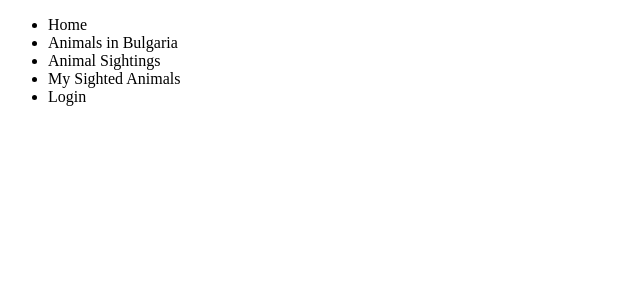
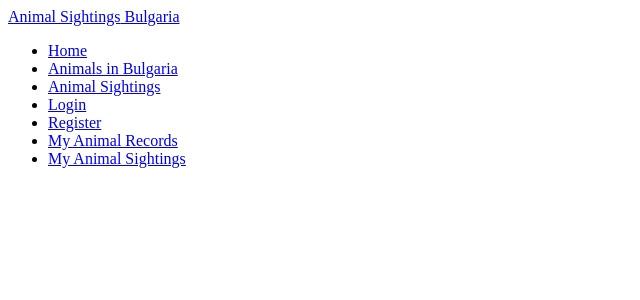
Before and after one commit to VeselinaSidova/Animal-Sightings-in-Bulgaria-SPA, a React (Create React App) app in the folder animal-sightings/: page / in a window 1280 px wide. Shown: the top 300 px of the page, without its empty margins (0-640 px from the left). Built offline with nearby package versions, Linux system fonts and the light colour scheme.

Commit message:
re-created app

```diff
--- a/animal-sightings/package.json
+++ b/animal-sightings/package.json
@@ -8,7 +8,6 @@
     "@testing-library/user-event": "^13.5.0",
     "react": "^18.2.0",
     "react-dom": "^18.2.0",
-    "react-router-dom": "^6.9.0",
     "react-scripts": "5.0.1",
     "web-vitals": "^2.1.4"
   },
--- a/animal-sightings/public/index.html
+++ b/animal-sightings/public/index.html
@@ -2,7 +2,7 @@
 <html lang="en">
   <head>
     <meta charset="utf-8" />
-    <link rel="icon" href="%PUBLIC_URL%/favicon.png" />
+    <link rel="icon" href="%PUBLIC_URL%/favicon.ico" />
     <meta name="viewport" content="width=device-width, initial-scale=1" />
     <meta name="theme-color" content="#000000" />
     <meta
@@ -24,7 +24,7 @@
       work correctly both with client-side routing and a non-root public URL.
       Learn how to configure a non-root public URL by running `npm run build`.
     -->
-    <title>Animal Sightings Bulgaria</title>
+    <title>React App</title>
   </head>
   <body>
     <noscript>You need to enable JavaScript to run this app.</noscript>
--- a/animal-sightings/src/App.js
+++ b/animal-sightings/src/App.js
@@ -1,21 +1,9 @@
-import { Footer } from "./components/Footer/Footer";
 import { Header } from "./components/Header/Header";
-import { Home } from "./components/Home/Home";
-
-import { Routes, Route } from 'react-router-dom';
 
 function App() {
   return (
     <div className="App">
-      <Header />
-
-      {/* <main id="main-content">
-        <Routes>
-          <Route path='/' element={<Home />} />
-        </Routes>
-      </main>
-
-      <Footer /> */}
+        <Header />
     </div>
   );
 }
--- a/animal-sightings/src/components/Header/Header.js
+++ b/animal-sightings/src/components/Header/Header.js
@@ -1,18 +1,20 @@
-import styles from './Header.module.css';
-
 export const Header = () => {
     return (
-        <section className=".navigation-section">
-            <nav className=".navigation">
-                <ul className=".nav-list">
-                    <li>Home</li>
-                    <li>Animals in Bulgaria</li>
-                    <li>Animal Sightings</li>
-                    <li>My Sighted Animals</li>
-                    <li>Login</li>
+        <section className="header-section">
+            <nav role="navigation" className="navbar">
+                <div className="navbar-header">
+                    <a className="navbar-brand" href="#"><span className="green">Animal Sightings</span> Bulgaria</a>
+                </div>
+                <ul className="navbar-nav nav">
+                    <li className="active"><a href="#">Home</a></li>
+                    <li><a href="#">Animals in Bulgaria</a></li>
+                    <li><a href="#">Animal Sightings</a></li>
+                    <li><a href="#">Login</a></li>
+                    <li><a href="#">Register</a></li>
+                    <li><a href="#">My Animal Records</a></li>
+                    <li><a href="#">My Animal Sightings</a></li>
                 </ul>
             </nav>
         </section>
-
     );
 };
--- a/animal-sightings/src/components/Header/Header.module.css
+++ /dev/null
@@ -1,28 +0,0 @@
-.navigation-section {
-    position: absolute;
-    width: 100%;
-    height: 100%;
-    top: -240px;
-    left: 0px;
-    display: flex;
-    width: 100%;
-    justify-content: space-evenly;
-    align-items: center;
-    padding: 0 500px;
-}
-
-.navigation {
-    display: flex;
-    margin-left: auto;
-    padding: 0 50px;
-}
-
-.navigation-section .nav-list {
-    display: flex;
-    gap: 12px;
-}
-
-.navigation-section .nav-list a {
-    text-decoration: none;
-    color: black;
-  }
```
Also changed, not shown: animal-sightings/src/setupTests.js (deleted, +0 -5 lines), animal-sightings/public/favicon.png (deleted), animal-sightings/src/components/Footer/Footer.js (deleted), animal-sightings/src/components/Home/Home.js (deleted), 2 other files (tests, documents, lock files or other folders).
